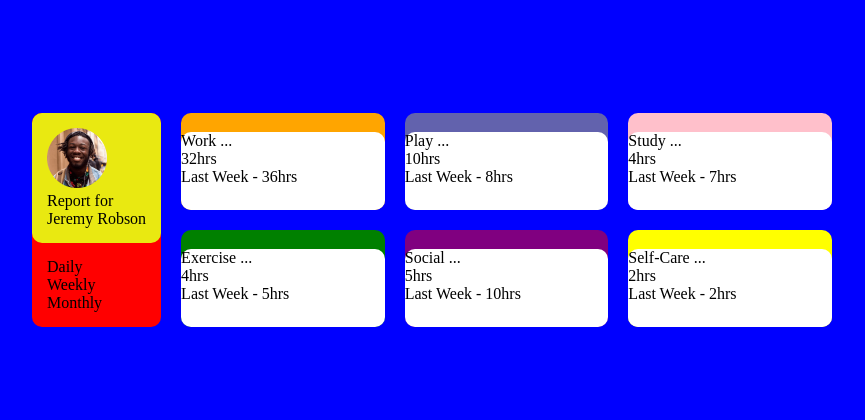
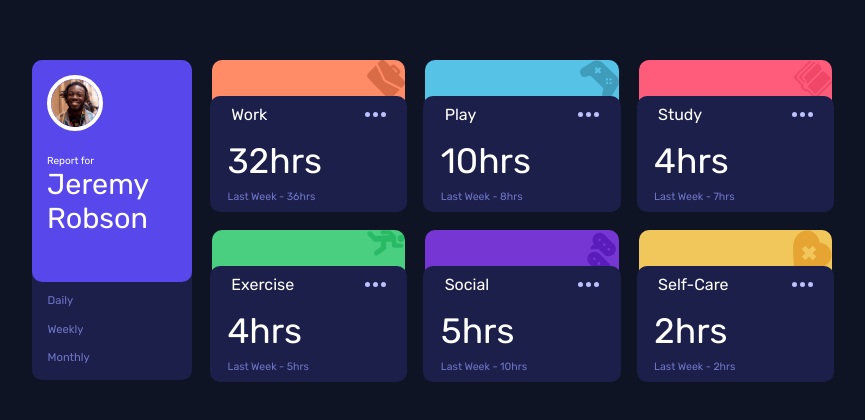
Before and after one commit to mrsTmoon/time-tracking-dashboard, a plain HTML site: page index.html in a window 1280 px wide. Shown: the part 180-600 px from the top of the page, without its empty margins (208-1073 px from the left). Drawn offline with Linux system fonts and the light colour scheme.

Commit message:
Initial commit

```diff
--- a/index.css
+++ b/index.css
@@ -7,25 +7,33 @@ html,body {
   min-height: 100vh;
 }
 body{
-  background-color: blue;
+  background-color: hsl(226, 43%, 10%);
   display: flex;
   justify-content: center;
   align-items: center;
 }
+
 .container {
 
   width:800px;
   display: flex;
 }
 .menu{
-  background-color: red;
+
   border-radius: 10px;
+  height: 20rem;
+  width: 10rem;
+  background-color: hsl(235, 46%, 20%);
 }
 
 .profile {
-  background-color: rgb(233, 233, 17);
+  background-color: hsl(246, 80%, 60%);
   padding: 15px;
   border-radius: 10px;
+  height: 12rem;
+  border-color: white;
+  border-width: 0.5rem;
+  color: white;
 }
 .tracks {
 
@@ -37,15 +45,26 @@ body{
 
 }
 .profile img {
-  height: 60px;
-  width: 60px;
+  height: 3em;
+  width: 3em;
+  border: 0.3em solid white;
+  border-radius: 100%;
 }
 
 .calender {
-  padding: 15px;
+  padding-top: 0.3em;
+  padding-left: 0.5em;
+
+}
+.calender p {
+  padding: 5%;
+  font-size: 0.7em;
+  font-family: Rubik;
+  color: hsl(235, 45%, 61%);
+
 }
 .track-itmes {
-  background-color: white;
+  background-color: hsl(235, 46%, 20%);
   border-radius: 10px;
   display: flex;
   justify-content: flex-end;
@@ -54,33 +73,62 @@ body{
 }
 
 .track-itmes__content {
-  height: 80%;
-  background-color: white;
+  height: 75%;
+  background-color: hsl(235, 46%, 20%);
   width: 100%;
   border-radius: 10px;
+  border: 2px solid hsl(235, 46%, 20%);
+  position: relative;
+  top: 2px;
+  right: 2px;
 }
 
 .orange {
-  background-color: orange;
+  background-color: hsl(15, 100%, 70%);
+  background-image: url(./images/icon-work.svg);
+  background-position: top right;
+  background-repeat: no-repeat;
+  background-size: 20%;
+
 }
 
 .blue {
-  background-color: rgb(98, 98, 173);
+  background-color: hsl(195, 74%, 62%);
+  background-image: url(./images/icon-play.svg);
+  background-position: top right;
+  background-repeat: no-repeat;
+  background-size: 20%;
 }
 
 .pink{
-  background-color: pink;
+  background-color: hsl(348, 100%, 68%);
+  background-image: url(./images/icon-study.svg);
+  background-position: top right;
+  background-repeat: no-repeat;
+  background-size: 20%;
 }
 .green {
-  background-color: green;
+  background-color: hsl(145, 58%, 55%);
+  background-image: url(./images/icon-exercise.svg);
+  background-position: top right;
+  background-repeat: no-repeat;
+  background-size: 20%;
 }
 
 .purple {
-  background-color: purple;
+  background-color: hsl(264, 64%, 52%);
+  background-image: url(./images/icon-social.svg);
+  background-position: top right;
+  background-repeat: no-repeat;
+  background-size: 20%;
 }
 
 .yellow {
-  background-color: yellow;
+  background-color:hsl(43, 84%, 65%);
+  background-image: url(./images/icon-self-care.svg);
+  background-position: top right;
+  background-repeat: no-repeat;
+  background-size: 20%;
 }
 
 
@@ -95,3 +143,93 @@ body{
   padding:15px;
   border-radius: 10px;
 }
+
+.report {
+  margin-top: 2em;
+  font-family: Rubik;
+  font-size: 10px;
+}
+.name {
+  font-size: 1.8em;
+  font-family: Rubik;
+}
+p:hover {
+  color: white;
+}
+img.purple {
+  height: 2em;
+}
+.tracks .play,.self-care,.study,.exercise,.social,.work {
+  color: white;
+  font-family: Rubik;
+  margin-inline: 10%;
+  margin-block: 4%;
+  display: flex;
+  justify-content: space-between;
+  align-items: center;
+}
+.tracks .play-text,.work-text,.self-care-text,.social-text,.study-text,.exercise-text {
+  color: white;
+  font-family: Rubik;
+  font-size: 2.2em;
+  margin: 8%;
+
+}
+.tracks .previous-play,.previous-exercise,.previous-play,.previous-social,.previous-social-care,.previous-study,.previous-work {
+  margin: 0em;
+  margin-top: 5%;
+  font-size: 0.3em;
+  color:  hsl(235, 45%, 61%);
+}
+
+.track-itmes__content:hover {
+  background-color:  hsl(237, 39%, 35%);
+  border: 2px solid hsl(237, 39%, 35%);
+
+}
+@media screen {
+
+}
+@media screen and (max-width: 815px) {
+  body {
+    align-items: baseline;
+  }
+  .container {
+    flex-direction: column;
+    padding: 0.5em;
+    display: flex;
+  }
+  .menu {
+    width: 100%;
+    display: flex;
+    z-index: 2;
+    flex-wrap: wrap;
+    height: 14em;
+  }
+  .profile {
+    width: 100%;
+    height: 60%;
+  }
+  .calender {
+    flex: auto;
+    display: flex;
+    justify-content: space-around;
+    padding: 0;
+    position: relative;
+    top: -0.1em;
+
+  }
+  .tracks {
+    flex-direction: column;
+    display: flex;
+    margin: 0;
+    margin-top: 1em;
+    height: 2em;
+  }
+  .track-itmes__content .work-text ,.play-text ,.study-text,.exercise-text,.social-text,.self-care-text{
+    display: flex;
+    flex-wrap: wrap;
+    justify-content: space-between;
+
+  }
+}
--- a/index.html
+++ b/index.html
@@ -33,14 +33,17 @@
        <div class="track-itmes orange">
          <div class="track-itmes__content">
           <div class="work">
-            <p> Work   ...</p>
+            <p> Work</p>
+            <img src="images/icon-ellipsis.svg" alt="">
           </div>
-          <p class="work-text">
-            32hrs
-          </p>
-          <p class="previous-work">
+          <div class="work-text">
+          <p>32hrs</p>
+          <div class="previous-work">
+          <p>
             Last Week - 36hrs
           </p>
+        </div>
+        </div>
          </div>
 
          </div>
@@ -48,48 +51,61 @@
        <div class="track-itmes blue">
         <div class="track-itmes__content">
           <div class="play">
-            <p>Play ...</p>
+            <p>Play</p>
+            <img src="images/icon-ellipsis.svg" alt="">
           </div>
           <div class="play-text">
             <p> 10hrs</p>
-            <p class="previous-play">
+            <div class="previous-play">
+            <p>
               Last Week - 8hrs
+
             </p>
+          </div>
           </div>
         </div>
        </div>
        <div class="track-itmes pink">
         <div class="track-itmes__content">
           <div class="study">
-            <p>Study ...</p>
+            <p>Study</p>
+            <img src="images/icon-ellipsis.svg" alt="">
           </div>
-          <div class="Study-text">
+          <div class="study-text">
             <p> 4hrs</p>
-            <p class="previous-study">
+            <div class="previous-study">
+            <p>
               Last Week - 7hrs
+
             </p>
+          </div>
           </div>
         </div>
        </div>
        <div class="track-itmes green">
          <div class="track-itmes__content">
           <div class="exercise">
-            <p>Exercise ...</p>
+            <p>Exercise</p>
+            <img src="images/icon-ellipsis.svg" alt="">
+          </div>
             <div class="exercise-text">
               <p>4hrs</p>
+
               <div class="previous-exercise">
                 <p>Last Week - 5hrs</p>
               </div>
          </div>
 
 
-           </div>
+
          </div>
        </div>
        <div class="track-itmes purple">
          <div class="track-itmes__content">
           <div class="social">
-            <p>Social ...</p>
+            <p>Social</p>
+            <img src="images/icon-ellipsis.svg" alt="">
+          </div>
             <div class="social-text">
               <p>5hrs</p>
               <div class="previous-social">
@@ -97,13 +113,15 @@
               </div>
          </div>
 
-           </div>
+
          </div>
        </div>
        <div class="track-itmes yellow">
          <div class="track-itmes__content">
           <div class="self-care">
-            <p>Self-Care ...</p>
+            <p>Self-Care</p>
+            <img src="images/icon-ellipsis.svg" alt="">
+          </div>
             <div class="self-care-text">
               <p>2hrs</p>
               <div class="previous-social-care">
@@ -111,7 +129,7 @@
               </div>
          </div>
 
-           </div>
+
          </div>
        </div>
 
```
Also changed, not shown: 1 other file.
